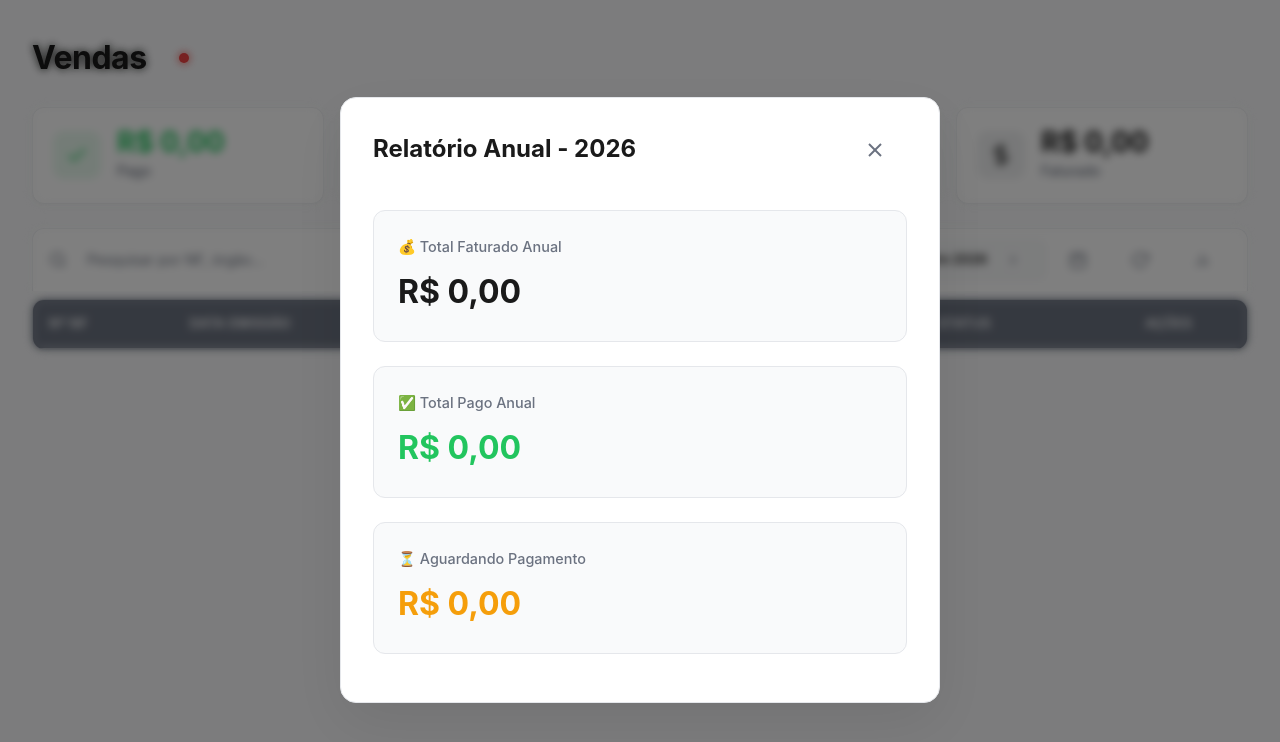
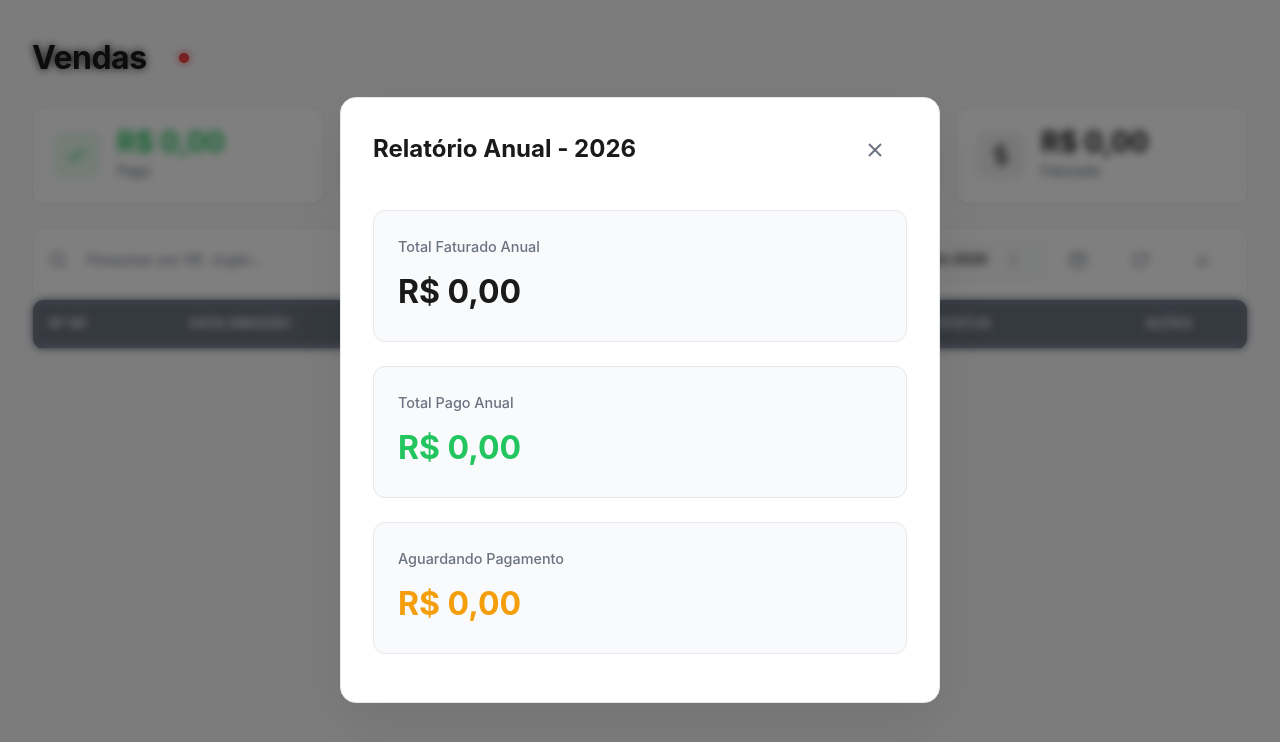
Before and after one commit to Central-IR/vendas-isaque, a website: page public/index.html in a window 1280 px wide. Both pictures are taken after a click on the button 1202 px from the left and 259 px from the top of the page. Drawn offline with Linux system fonts and the light colour scheme; no server answers.

Commit message:
Update index.html

```diff
--- a/public/index.html
+++ b/public/index.html
@@ -3,7 +3,7 @@
 <head>
     <meta charset="UTF-8">
     <meta name="viewport" content="width=device-width, initial-scale=1.0">
-    <title>Vendas - Isaque</title>
+    <title>Vendas</title>
     <link rel="stylesheet" href="styles.css">
 </head>
 <body>
@@ -169,15 +169,15 @@
                     </div>
                     <div class="chart-content">
                         <div class="chart-item">
-                            <div class="chart-label">💰 Total Faturado Anual</div>
+                            <div class="chart-label">Total Faturado Anual</div>
                             <div class="chart-value" id="chartFaturado">R$ 0,00</div>
                         </div>
                         <div class="chart-item">
-                            <div class="chart-label">✅ Total Pago Anual</div>
+                            <div class="chart-label">Total Pago Anual</div>
                             <div class="chart-value success" id="chartPago">R$ 0,00</div>
                         </div>
                         <div class="chart-item">
-                            <div class="chart-label">⏳ Aguardando Pagamento</div>
+                            <div class="chart-label">Aguardando Pagamento</div>
                             <div class="chart-value warning" id="chartPendente">R$ 0,00</div>
                         </div>
                     </div>
```
